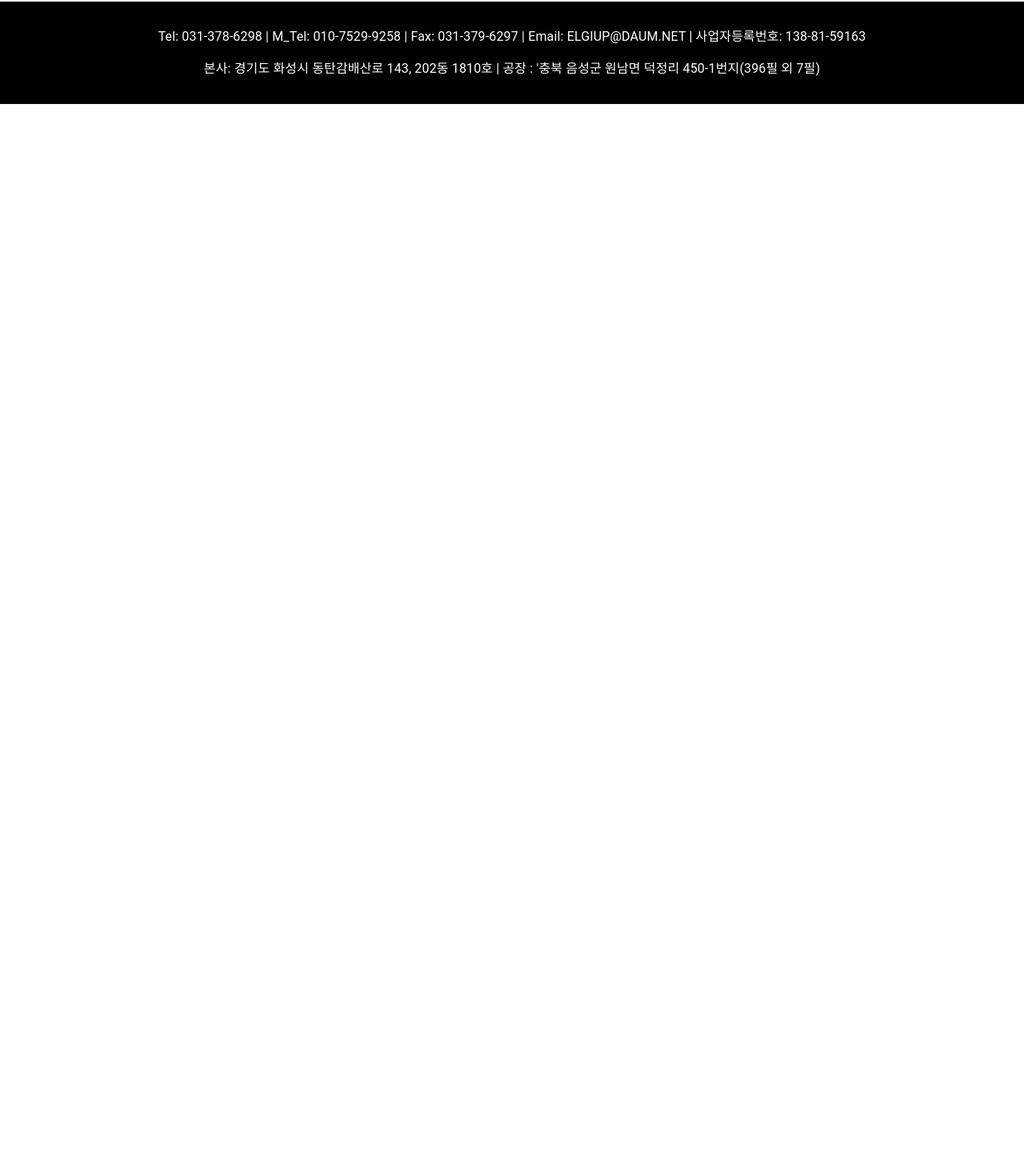
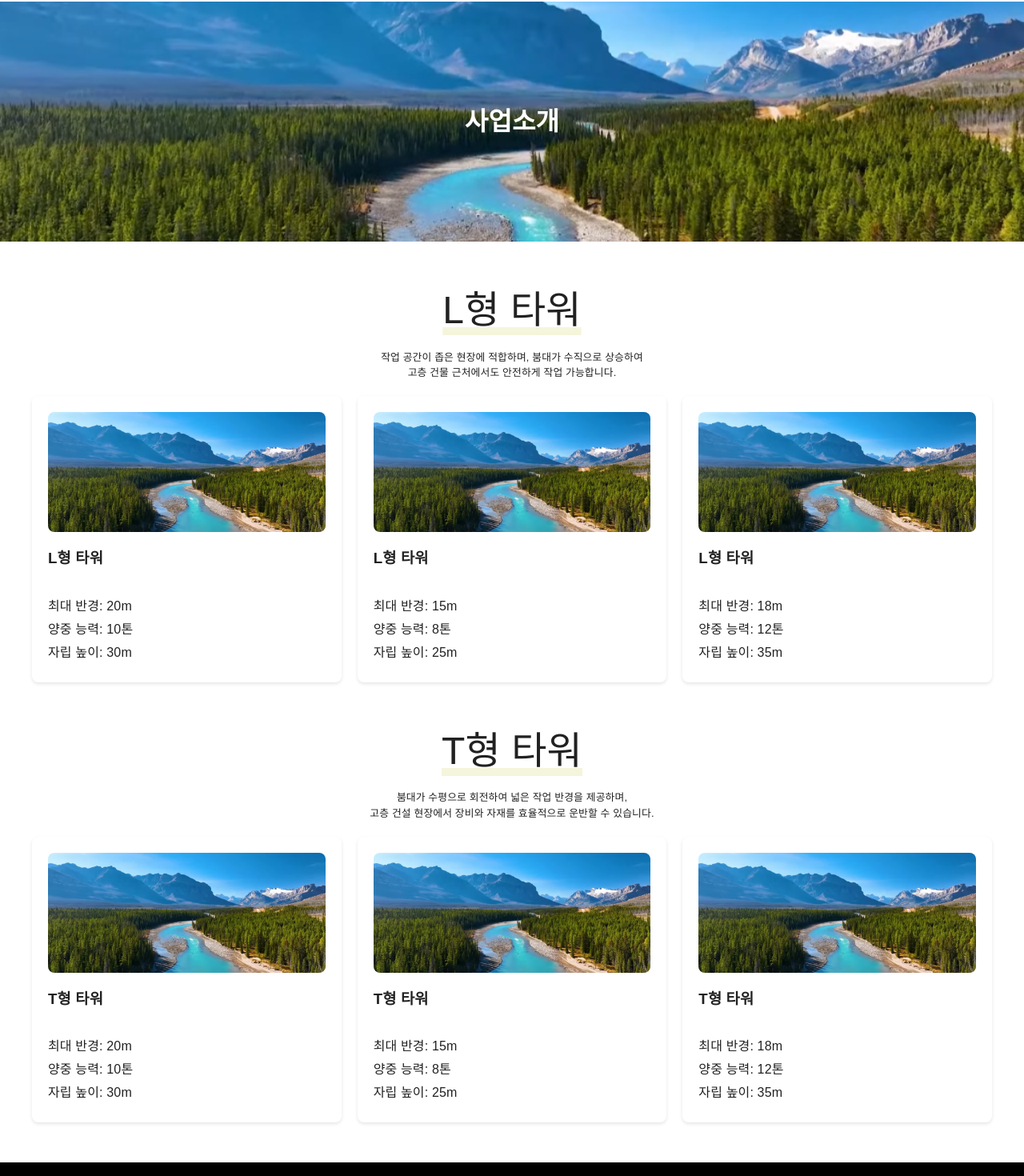
Before and after one commit to CHOI-JUNWON99/EL_Company, a React (Vite) app: page /business in a window 1280 px wide. Shown: the part 94-1564 px from the top of the page at 80% size. Before the commit the page ends 800 px from the top, so only its background shows below. Built offline with nearby package versions, Linux system fonts and the light colour scheme.

Commit message:
#5 사업분야 페이지 디자인 완료

```diff
--- a/src/App.jsx
+++ b/src/App.jsx
@@ -4,6 +4,7 @@ import MainPage from "./pages/MainPage";
 import Navbar from "./components/Navbar";
 import Footer from "./components/Footer";
 import { ThemeProvider, createTheme, CssBaseline } from "@mui/material";
+import BusinessIntro from "./pages/BusinessIntro";
 
 const theme = createTheme({
   palette: {
@@ -26,15 +27,12 @@ function App() {
           v7_relativeSplatPath: true,
         }}
       >
-        {/* 모든 페이지에서 Navbar 표시 */}
         <Navbar />
-
         <Routes>
           <Route path="/" element={<MainPage />} />
-          {/* 추가적인 페이지를 여기에서 설정할 수 있습니다. */}
+          {/* 경로를 소문자로 통일 */}
+          <Route path="/business" element={<BusinessIntro />} />
         </Routes>
-
-        {/* 모든 페이지에서 Footer 표시 */}
         <Footer />
       </Router>
     </ThemeProvider>
--- a/src/components/Navbar.jsx
+++ b/src/components/Navbar.jsx
@@ -1,4 +1,5 @@
 import React from "react";
+import { useNavigate } from "react-router-dom";
 import styled from "styled-components";
 
 const NavbarContainer = styled.nav`
@@ -32,12 +33,15 @@ const Language = styled.div`
 `;
 
 const Navbar = () => {
+  const navigate = useNavigate();
+
   return (
     <NavbarContainer>
       <Logo>회사로고 & 회사명</Logo>
       <Menu>
-        <MenuItem>회사소개</MenuItem>
-        <MenuItem>사업분야</MenuItem>
+        <MenuItem onClick={() => navigate("/")}>메인 홈</MenuItem>
+        {/* 정확한 경로로 이동 */}
+        <MenuItem onClick={() => navigate("/business")}>사업분야</MenuItem>
         <MenuItem>주요공사 실적</MenuItem>
         <MenuItem>견적의뢰</MenuItem>
         <MenuItem>공지사항</MenuItem>
--- /dev/null
+++ b/src/pages/BusinessIntro.jsx
@@ -0,0 +1,187 @@
+import React from "react";
+import styled from "styled-components";
+import defaultImage from "../assets/MainPage2.webp";
+
+const Container = styled.div`
+  font-family: Arial, sans-serif;
+`;
+
+const HeroSection = styled.section`
+  width: 100%;
+  height: 300px;
+  background-size: cover;
+  background-position: center;
+  display: flex;
+  justify-content: center;
+  align-items: center;
+  color: white;
+  text-align: center;
+
+  h1 {
+    font-size: 2rem;
+    font-weight: bold;
+  }
+`;
+
+const TowerType = styled.div`
+  margin-top: 50px;
+  font-size: 3rem;
+  text-align: center;
+  text-decoration-line: underline;
+  text-decoration-color: beige;
+  text-decoration-style: solid;
+  text-decoration-thickness: 10px;
+`;
+
+const TowerIntro = styled.p`
+  text-align: center;
+  font-size: 0.8rem;
+`;
+
+const TowerGrid = styled.div`
+  display: grid;
+  grid-template-columns: repeat(3, 1fr);
+  gap: 20px;
+  margin: 20px auto;
+  margin-bottom: 50px;
+  width: 100%;
+  max-width: 1200px;
+  justify-content: center;
+  align-items: start;
+
+  @media (max-width: 768px) {
+    grid-template-columns: 1fr;
+    gap: 10px;
+    padding: 0 10px;
+  }
+`;
+
+const TowerItem = styled.div`
+  display: flex;
+  flex-direction: column;
+  justify-content: space-between;
+  background-color: #ffffff;
+  border-radius: 8px;
+  box-shadow: 0 2px 4px rgba(0, 0, 0, 0.1);
+  padding: 20px;
+  box-sizing: border-box;
+  //cursor: pointer;
+
+  img {
+    width: 100%;
+    height: 150px;
+    object-fit: cover;
+    border-radius: 8px;
+  }
+`;
+
+const TowerInfo = styled.div`
+  margin-top: 10px;
+
+  p {
+    margin: 5px 0;
+  }
+`;
+
+const Ltowers = [
+  {
+    id: 1,
+    name: "L형 타워",
+    main_image: defaultImage,
+    maxRadius: "20m",
+    liftingCapacity: "10톤",
+    selfSupportHeight: "30m",
+  },
+  {
+    id: 2,
+    name: "L형 타워",
+    main_image: defaultImage,
+    maxRadius: "15m",
+    liftingCapacity: "8톤",
+    selfSupportHeight: "25m",
+  },
+  {
+    id: 3,
+    name: "L형 타워",
+    main_image: defaultImage,
+    maxRadius: "18m",
+    liftingCapacity: "12톤",
+    selfSupportHeight: "35m",
+  },
+];
+
+const Ttowers = [
+  {
+    id: 1,
+    name: "T형 타워",
+    main_image: defaultImage,
+    maxRadius: "20m",
+    liftingCapacity: "10톤",
+    selfSupportHeight: "30m",
+  },
+  {
+    id: 2,
+    name: "T형 타워",
+    main_image: defaultImage,
+    maxRadius: "15m",
+    liftingCapacity: "8톤",
+    selfSupportHeight: "25m",
+  },
+  {
+    id: 3,
+    name: "T형 타워",
+    main_image: defaultImage,
+    maxRadius: "18m",
+    liftingCapacity: "12톤",
+    selfSupportHeight: "35m",
+  },
+];
+
+const BusinessIntro = () => {
+  return (
+    <Container>
+      <HeroSection style={{ backgroundImage: `url(${defaultImage})` }}>
+        <h1>사업소개</h1>
+      </HeroSection>
+      <TowerType>L형 타워</TowerType>
+      <TowerIntro>
+        작업 공간이 좁은 현장에 적합하며, 붐대가 수직으로 상승하여 <br />
+        고층 건물 근처에서도 안전하게 작업 가능합니다.
+      </TowerIntro>
+      <TowerGrid>
+        {Ltowers.map((tower) => (
+          <TowerItem key={tower.id}>
+            <img src={tower.main_image} alt={tower.name} />
+            <h3>{tower.name}</h3>
+            <TowerInfo>
+              <p>최대 반경: {tower.maxRadius}</p>
+              <p>양중 능력: {tower.liftingCapacity}</p>
+              <p>자립 높이: {tower.selfSupportHeight}</p>
+            </TowerInfo>
+          </TowerItem>
+        ))}
+      </TowerGrid>
+
+      <TowerType>T형 타워</TowerType>
+      <TowerIntro>
+        붐대가 수평으로 회전하여 넓은 작업 반경을 제공하며, <br />
+        고층 건설 현장에서 장비와 자재를 효율적으로 운반할 수 있습니다.
+      </TowerIntro>
+      <TowerGrid>
+        {Ttowers.map((tower) => (
+          <TowerItem key={tower.id}>
+            <img src={tower.main_image} alt={tower.name} />
+            <h3>{tower.name}</h3>
+            <TowerInfo>
+              <p>최대 반경: {tower.maxRadius}</p>
+              <p>양중 능력: {tower.liftingCapacity}</p>
+              <p>자립 높이: {tower.selfSupportHeight}</p>
+            </TowerInfo>
+          </TowerItem>
+        ))}
+      </TowerGrid>
+    </Container>
+  );
+};
+
+export default BusinessIntro;
--- a/vite.config.js
+++ b/vite.config.js
@@ -4,6 +4,7 @@ import react from "@vitejs/plugin-react";
 export default defineConfig({
   plugins: [react()],
   server: {
+    historyApiFallback: true,
     hmr: {
       overlay: false, // HMR 에러 오버레이 비활성화
     },
```
